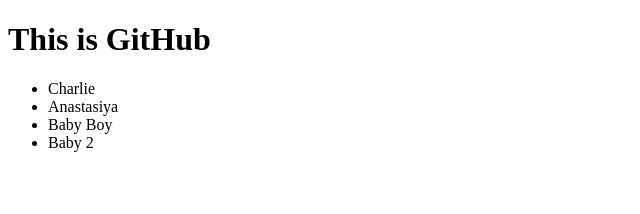
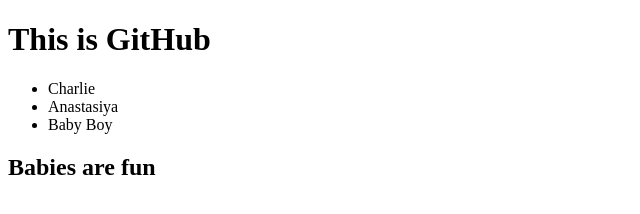
Before and after one commit to wellsDev/learnGitHub, a plain HTML site: page index.html in a window 1280 px wide. Shown: the whole page, without its empty margins (0-640 px from the left). Drawn offline with Linux system fonts and the light colour scheme.

Commit message:
changed list and added h2

```diff
--- a/index.html
+++ b/index.html
@@ -10,7 +10,7 @@
       <li>Charlie</li>
       <li>Anastasiya</li>
       <li>Baby Boy</li>
-      <li>Baby 2</li>
     </ul>
+    <h2>Babies are fun</h2>
   </body>
 </html>
```
